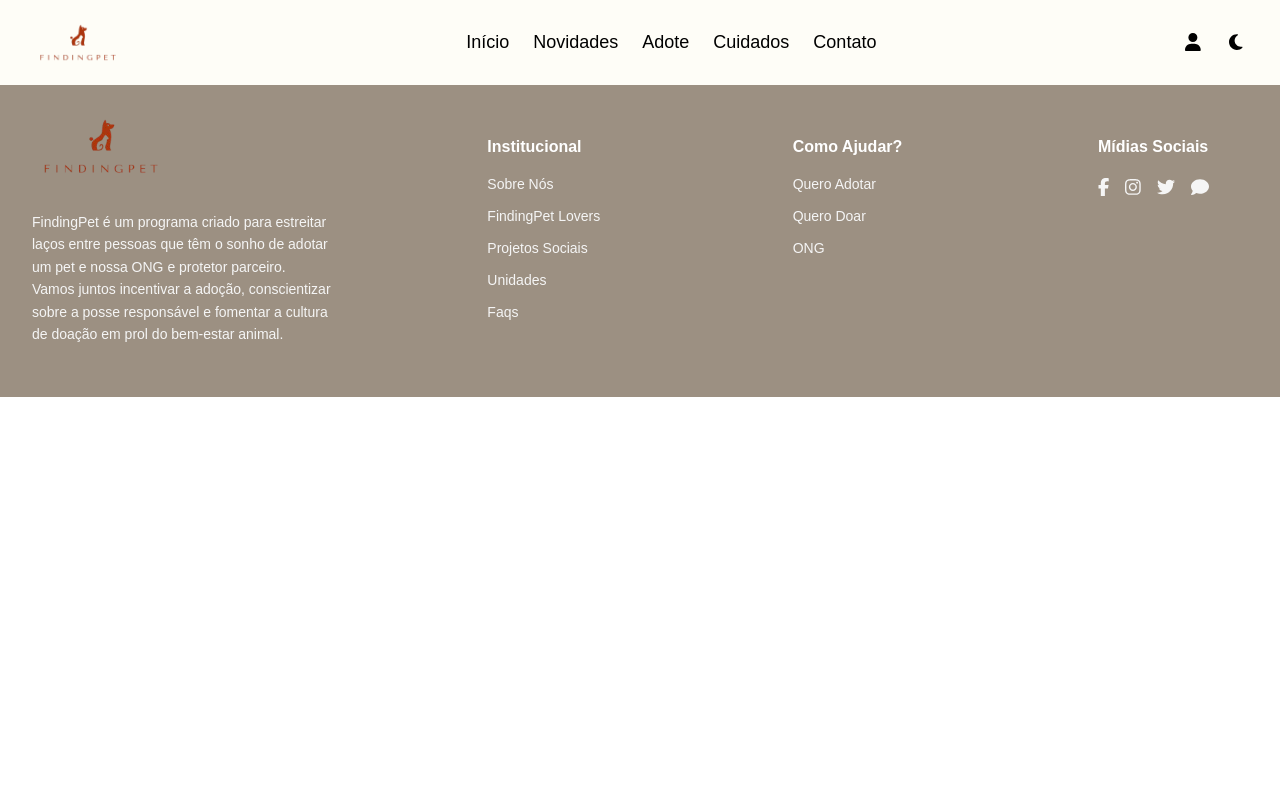
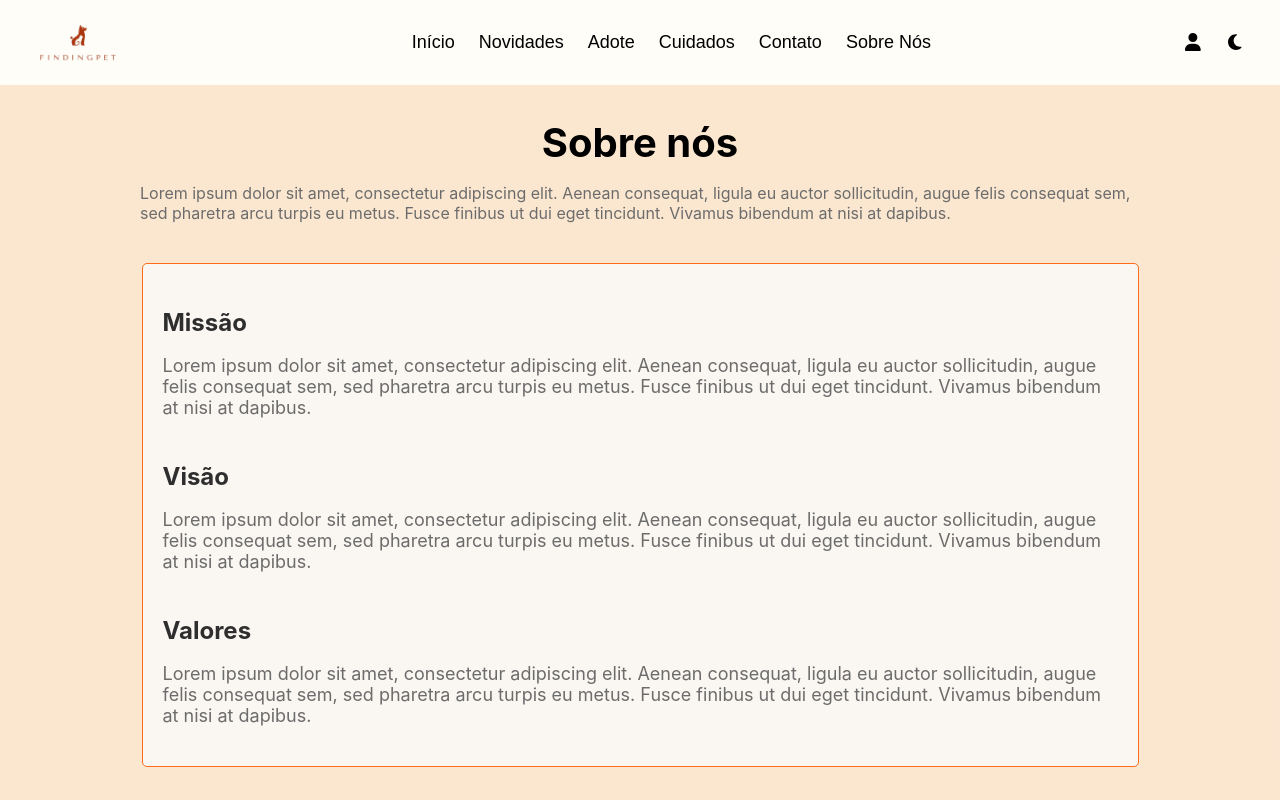
Before and after one commit to lucasgomesdesouza/finding-pets, a React (Create React App) app: page /about-us in a window 1280 px wide. Shown: the top 800 px of the page. Built offline with nearby package versions, Linux system fonts and the light colour scheme.

Commit message:
[FEAT]: finish about page

```diff
--- a/src/App.js
+++ b/src/App.js
@@ -5,6 +5,7 @@ import News from './pages/News';
 import Adopt from './pages/Adopt';
 import Care from './pages/Care';
 import Contact from './pages/Contact';
+import About from './pages/About';
 import './styles.css';
 import Header from './components/Header/Header';
 import Footer from './components/Footer/Footer';
@@ -19,6 +20,7 @@ const App = () => {
         <Route path="/adopt" element={<Adopt />} />
         <Route path="/care" element={<Care />} />
         <Route path="/contact" element={<Contact />} />
+        <Route path="/about-us" element={<About />} />
       </Routes>
       <Footer />
     </Router>
--- /dev/null
+++ b/src/components/AboutContent/AboutContent.jsx
@@ -0,0 +1,29 @@
+import React from "react";
+import styles from "./AboutContent.module.css";
+
+const AboutContent = () => {
+    return (
+        <div className={styles.aboutContent}>
+            <div className={styles.aboutTitleContent}>
+                <h2 className={styles.aboutTitle}>Sobre nós</h2>
+                <p className={styles.aboutDiscription}>Lorem ipsum dolor sit amet, consectetur adipiscing elit. Aenean consequat, ligula eu auctor sollicitudin, augue felis consequat sem, sed pharetra arcu turpis eu metus. Fusce finibus ut dui eget tincidunt. Vivamus bibendum at nisi at dapibus.</p>
+            </div>
+            <div className={styles.aboutTitleCard}>
+                <div>
+                    <h3 className={styles.aboutContentTitle}>Missão</h3>
+                    <p className={styles.aboutContentSubscription}>Lorem ipsum dolor sit amet, consectetur adipiscing elit. Aenean consequat, ligula eu auctor sollicitudin, augue felis consequat sem, sed pharetra arcu turpis eu metus. Fusce finibus ut dui eget tincidunt. Vivamus bibendum at nisi at dapibus.</p>
+                </div>
+                <div>
+                    <h3 className={styles.aboutContentTitle}>Visão</h3>
+                    <p className={styles.aboutContentSubscription}>Lorem ipsum dolor sit amet, consectetur adipiscing elit. Aenean consequat, ligula eu auctor sollicitudin, augue felis consequat sem, sed pharetra arcu turpis eu metus. Fusce finibus ut dui eget tincidunt. Vivamus bibendum at nisi at dapibus.</p>
+                </div>
+                <div>
+                    <h3 className={styles.aboutContentTitle}>Valores</h3>
+                    <p className={styles.aboutContentSubscription}>Lorem ipsum dolor sit amet, consectetur adipiscing elit. Aenean consequat, ligula eu auctor sollicitudin, augue felis consequat sem, sed pharetra arcu turpis eu metus. Fusce finibus ut dui eget tincidunt. Vivamus bibendum at nisi at dapibus.</p>
+                </div>
+            </div>
+        </div>
+    )
+}
+
+export default AboutContent;
--- /dev/null
+++ b/src/components/AboutContent/AboutContent.module.css
@@ -0,0 +1,48 @@
+.aboutContent{
+    display: flex;
+    flex-direction: column;
+    align-items: center;
+    justify-content: center;
+}
+
+.aboutTitleContent{
+    margin: 0 auto;
+    width: 1000px;
+    display: flex;
+    justify-content: center;
+    align-items: center;
+    flex-direction: column;
+}
+
+.aboutTitle {
+    font-size: 40px;
+    margin-bottom: 16px;
+}
+
+.aboutDiscription {
+    font-size: 16px;
+    margin-top: 0px;
+    margin-bottom: 40px;
+}
+
+.aboutTitleCard {
+    width: 955px;
+    margin: 0 auto;
+    padding: 20px;
+    background-color: #FAF7F2;
+    border-radius: 5px;
+    border: 1px solid #FE6B1B;
+    display: flex;
+    align-items: center;
+    justify-content: space-between;
+    flex-wrap: wrap;
+    margin-bottom: 80px;
+}
+
+.aboutContentTitle{
+    font-size: 24px;
+}
+
+.aboutContentSubscription {
+    font-size: 18px;
+}
--- a/src/components/Header/Header.jsx
+++ b/src/components/Header/Header.jsx
@@ -18,6 +18,7 @@ const Header = () => {
                     <li className={styles.link}><Link to="/adopt">Adote</Link></li>
                     <li className={styles.link}><Link to="/care">Cuidados</Link></li>
                     <li className={styles.link}><Link to="/contact">Contato</Link></li>
+                    <li className={styles.link}><Link to="/about-us">Sobre Nós</Link></li>
                 </ul>
             </nav>
             <div className={styles.icons}>
--- /dev/null
+++ b/src/pages/About.jsx
@@ -0,0 +1,12 @@
+import React from "react";
+import AboutContent from "../components/AboutContent/AboutContent";
+
+const About = () => {
+    return (
+        <main className="container">
+            <AboutContent/>
+        </main>
+    );
+}
+
+export default About;
```
